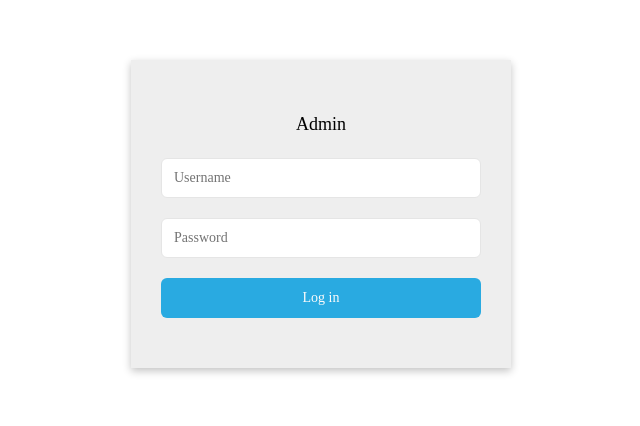
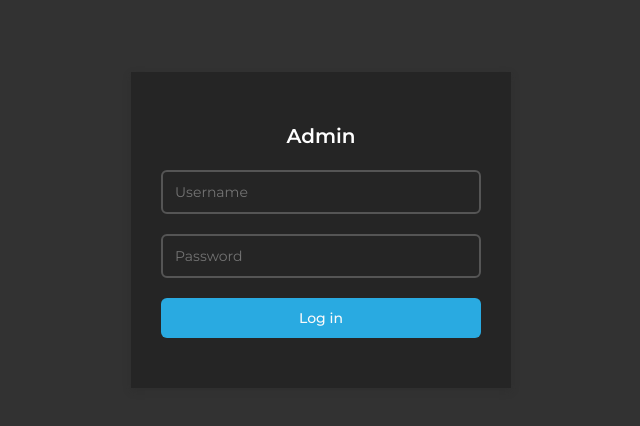
Before and after one commit to CamJackson-Dev/australasia-admin, a Next.js app: page / in a window 1280 px wide. Shown: the part 202-628 px from the top of the page, without its empty margins (319-959 px from the left). Built offline with nearby package versions, Linux system fonts and the light colour scheme.

Commit message:
theme fixed

```diff
--- a/src/app/admin.module.css
+++ b/src/app/admin.module.css
@@ -4,16 +4,16 @@
     flex-direction: row;
     align-items: center;
     justify-content: center;
-    font-family: Poppins;
 }
 
 .login-container {
-    background-color: #eee;
+    background-color: var(--adminSidebar);
     padding: 50px 30px;
     display: flex;
     flex-direction: column;
-    box-shadow: rgba(0, 0, 0, 0.24) 0px 3px 8px;
+    box-shadow: rgba(39, 39, 39, 0.24) 0px 3px 8px;
     gap: 20px;
+    color: white
 }
 
 .admin-dashboard {
--- a/src/app/custom-themes/page.tsx
+++ b/src/app/custom-themes/page.tsx
@@ -82,8 +82,8 @@ const CustomTheme = () => {
                 <div className="flex gap-4 items-center">
                     {listed ? (
                         <Eye
-                            className="cursor-pointer"
-                            color={"primary"}
+                            className="cursor-pointer text-sky-400"
+                            // color={"primary"}
                             onClick={() =>
                                 mutate({
                                     theme: props.data,
@@ -93,9 +93,9 @@ const CustomTheme = () => {
                         />
                     ) : (
                         <EyeOff
-                            className="cursor-pointer"
+                            className="cursor-pointer text-red-400"
                             // fontSize="small"
-                            color={"disabled"}
+                            // color={"disabled"}
                             onClick={() =>
                                 mutate({
                                     theme: props.data,
@@ -108,7 +108,7 @@ const CustomTheme = () => {
                         className="cursor-pointer"
                         onClick={changeLocalTheme}
                         // fontSize="small"
-                        color={isDefault ? "primary" : "disabled"}
+                        color={isDefault ? "lime" : "gray"}
                     />
                 </div>
             </div>
--- a/src/app/feedbacks/page.tsx
+++ b/src/app/feedbacks/page.tsx
@@ -56,7 +56,7 @@ const AllFeedback = () => {
                             >
                                 Page Url:{" "}
                                 <a
-                                    style={{ color: "blue" }}
+                                    className="text-sky-500"
                                     href={props.data.pageURL}
                                 >
                                     {props.data.pageURL}
--- a/src/app/globals.css
+++ b/src/app/globals.css
@@ -74,3 +74,18 @@
       @apply bg-background text-foreground;
     }
   }
+
+  .theme {
+    background-color: rgb(50, 50, 50);
+    color: white !important;
+    --background: #1e1e1e;
+    --header: #fff;
+    --subHeader: #ddd;
+    --inputField: #444;
+    --primary: #29aae1;
+    --attractionBody: #444;
+    --attractionShadow: #555;
+    --businessInput: #555;
+
+    --adminSidebar: #252525;
+  }
--- a/src/app/layout.tsx
+++ b/src/app/layout.tsx
@@ -5,6 +5,7 @@ import { Toaster } from "react-hot-toast";
 import AllProviders from "@/context/Providers";
 import { Metadata } from "next";
 import NavBar from "@/components/navbar";
+import { cn } from "@/lib/utils";
 
 const montserrat = Montserrat({ subsets: ["latin"] });
 
@@ -20,12 +21,12 @@ export default function RootLayout({
 }>) {
     return (
         <html lang="en">
-            <body className={montserrat.className}>
+            <body className={cn(montserrat.className, "theme")}>
                 <AllProviders>
                     <NavBar />
-                    <div className="relative w-full pt-4 min-h-screen flex items-start justify-center">
+                    <div className="relative w-full min-h-screen flex items-start justify-center">
                         <AdminSidebar />
-                        <div className="w-4/5">{children}</div>
+                        <div className="w-4/5 p-8">{children}</div>
                     </div>
                     <Toaster />
                 </AllProviders>
--- a/src/app/login/index.tsx
+++ b/src/app/login/index.tsx
@@ -30,26 +30,25 @@ const AdminLogin = () => {
         <div className={style["login-page"]}>
             <form onSubmit={submit}>
                 <div className={style["login-container"]}>
-                    <h2 className={"text-black font-[500] text-center text-lg"}>
+                    <h2 className={" font-[600] text-center text-xl"}>
                         Admin
                     </h2>
                     <Input
                         value={details.username}
                         onChange={(e) => onChange(e, "username")}
                         id="username"
-                        className="w-80"
+                        className="w-80 h-[44px] border-2 border-[var(--businessInput)]"
                         placeholder="Username"
                         // variant="outlined"
-                        style={{ fontFamily: "Poppins" }}
                     />
                     <Input
                         value={details.password}
                         onChange={(e) => onChange(e, "password")}
                         type="password"
-                        id="outlined-basic"
+                        id="password"
+                        className="w-80 h-[44px] border-2 border-[var(--businessInput)]"
                         placeholder="Password"
                         // variant="outlined"
-                        style={{ fontFamily: "Poppins" }}
                     />
                     {incorrect && (
                         <p style={{ color: "red" }}>Incorrect Credentials</p>
--- a/src/app/registrations/page.tsx
+++ b/src/app/registrations/page.tsx
@@ -164,7 +164,7 @@ const AssociateRegistration = () => {
 
     return (
         <div>
-            <div style={{ fontFamily: "Poppins" }}>
+            <div>
                 <div className={style["photographer-container-temp"]}>
                     <h2 className={"text-xl font-[500]"}>
                         Photographers Registration
--- a/src/app/worldcup/style.module.css
+++ b/src/app/worldcup/style.module.css
@@ -7,7 +7,6 @@
   justify-items: center;
   align-items: center;
   gap: 20px;
-  font-family: Poppins;
   box-shadow: rgba(0, 0, 0, 0.24) 0px 3px 8px;
 }
 
@@ -21,7 +20,6 @@
 }
 
 .team-select{
-  font-family: Poppins;
   width: 200px;
   padding: 8px;
   font-size: 16px;
@@ -52,7 +50,6 @@
   justify-content: center;
   align-items: center;
   gap: 20px;
-  font-family: "Poppins";
   box-shadow: rgba(0, 0, 0, 0.24) 0px 3px 8px;
   padding: 20px 40px;
 }
@@ -137,7 +134,6 @@
 
 .status-started{
   width: 110px;
-  font-family: "poppins";
   border: none;
   background-color: rgb(185, 252, 221);
   font-size: 12px;
@@ -148,7 +144,6 @@
 
 .status-live{
   width: 110px;
-  font-family: "poppins";
   border: none;
   background-color: rgb(210, 250, 253);
   font-size: 12px;
@@ -165,7 +160,6 @@
 
 .status-ended{
   width: 110px;
-  font-family: "poppins";
   border: none;
   background-color: rgb(253, 214, 210);
   font-size: 12px;
--- a/src/components/navbar/index.tsx
+++ b/src/components/navbar/index.tsx
@@ -1,6 +1,7 @@
 'use client'
 
 import { AdminContext } from "@/context/AdminContext";
+import Link from "next/link";
 import { useContext } from "react";
 
 const NavBar = () => {
@@ -8,10 +9,16 @@ const NavBar = () => {
     const { haSessionExpired } = useContext(AdminContext);
     if (haSessionExpired) return;
     return (
-        <div className="w-full h-10 flex items-center justify-center bg-neutral-300 px-8">
+        <div className="w-full flex items-center justify-center bg-[var(--adminSidebar)] px-8">
             <div className="w-full flex items-center justify-between">
-                <h1 className="font-bold">Australasia</h1>
-                <p>Go to website</p>
+                <Link href={"https://australasia.com"} target="_blank">
+                    <img className="w-52" src={"https://firebasestorage.googleapis.com/v0/b/australasia-ca07e.appspot.com/o/logo%2Flogo2_hkppp9.png?alt=media&token=766459ef-41af-44b2-9c7f-e18dad37a848"} />
+                </Link>
+                {/* <h1 className="font-bold">Australasia</h1> */}
+
+                <Link href={"https://australasia.com"} target="_blank">
+                    <p className="hover:underline hover:text-primary">Go to website</p>
+                </Link>
             </div>
         </div>
     );
--- a/src/components/sidebar/index.tsx
+++ b/src/components/sidebar/index.tsx
@@ -18,7 +18,7 @@ const AdminSidebar = () => {
 
     return (
         <div
-            className={`w-1/5 h-screen sticky top-0 left-0  bg-[var(--adminSidebar)] font-[Poppins] duration-300`}
+            className={`w-1/5 h-screen sticky pt-8 top-0 left-0  bg-[var(--adminSidebar)] duration-300`}
         >
             <div className="flex flex-col gap-4">
                 <NavLink
```
